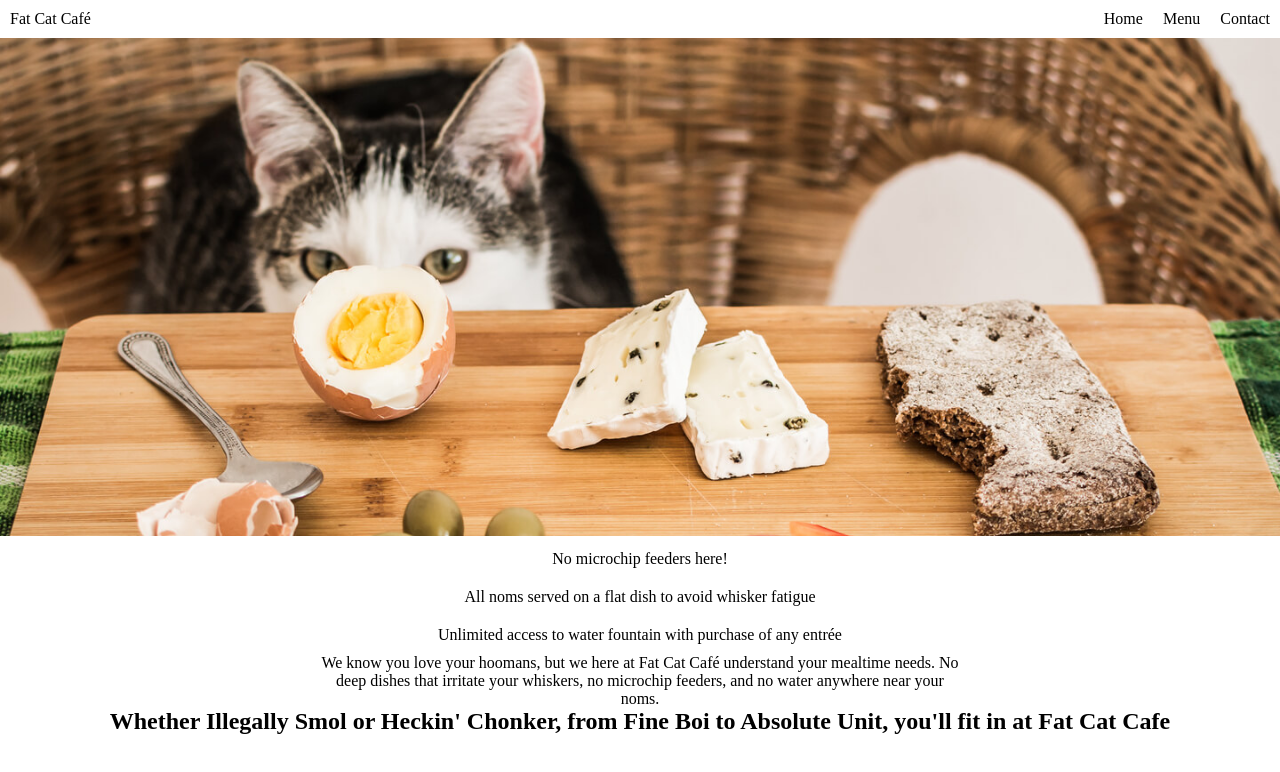
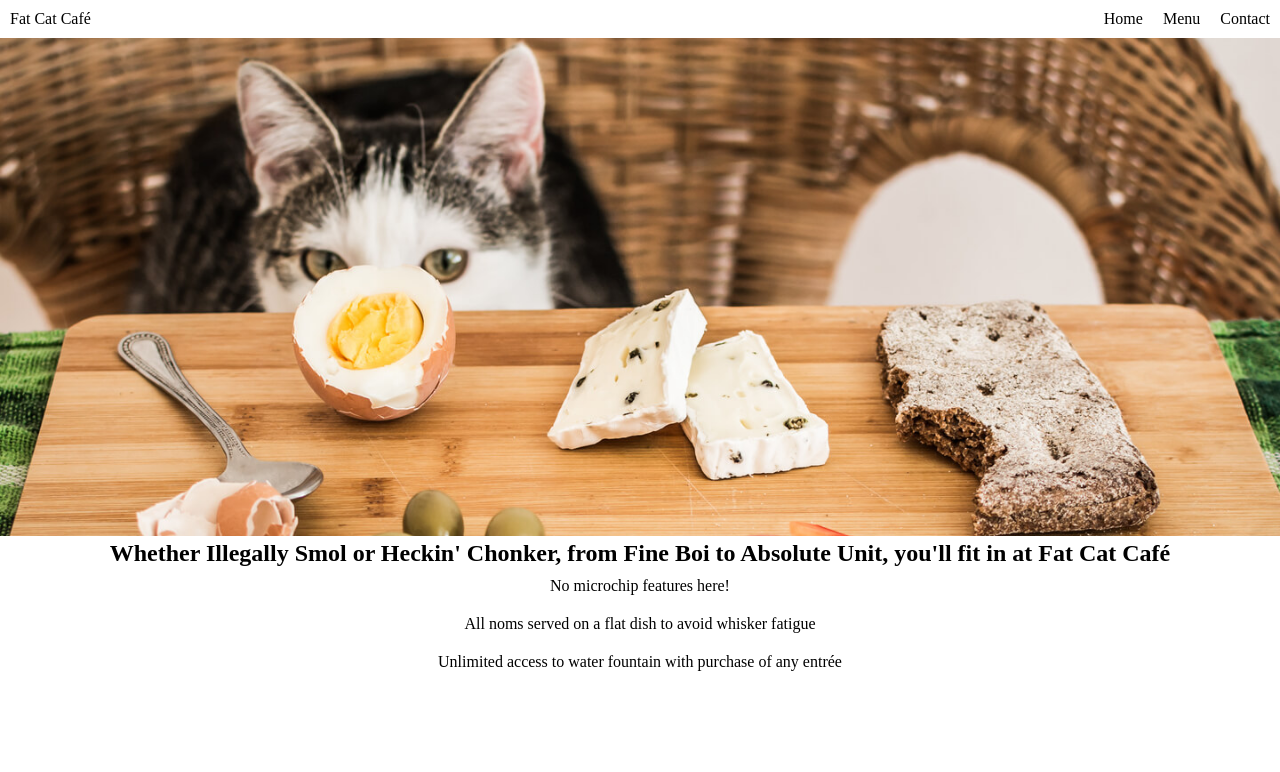
Before and after one commit to acopperlily/restaurant, a website built with webpack: page dist/index.html in a window 1280 px wide. Built offline with nearby package versions, Linux system fonts and the light colour scheme.

Commit message:
Create function to attach words to DOM

```diff
--- a/src/index.js
+++ b/src/index.js
@@ -2,12 +2,14 @@ import './style.css';
 import './heroCat.jpg';
 import {
     createHeader,
-    createHeadline
+    createHeadline,
+    createWords
 } from './module';
 
 const div = document.getElementById('content');
 div.insertBefore(createHeader(), div.firstElementChild);
 div.appendChild(createHeadline());
+div.appendChild(createWords());
 
 console.log('testing...');
 console.log('moar');
--- a/src/module.js
+++ b/src/module.js
@@ -15,9 +15,28 @@ function createHeader() {
 
 function createHeadline() {
     const h2 = document.createElement('h2');
-    h2.textContent = "Whether Illegally Smol or Heckin' Chonker, from Fine Boi to Absolute Unit, you'll fit in at Fat Cat Cafe";
+    h2.textContent = "Whether Illegally Smol or Heckin' Chonker, from Fine Boi to Absolute Unit, you'll fit in at Fat Cat Café";
     h2.classList.add('headline');
     return h2;
 }
 
-export { createHeader, createHeadline };
+function createWords() {
+    const words = document.createElement('div');
+    words.setAttribute('id', 'words');
+
+    const features = [
+        "No microchip features here!",
+        "All noms served on a flat dish to avoid whisker fatigue",
+        "Unlimited access to water fountain with purchase of any entrée"
+    ];
+
+    features.forEach(feature => {
+        const p = document.createElement('p');
+        p.textContent = feature;
+        p.classList.add('feature');
+        words.appendChild(p);
+    });
+    return words;
+}
+
+export { createHeader, createHeadline, createWords };
```
Also changed, not shown: dist/index.html, dist/main.js.
